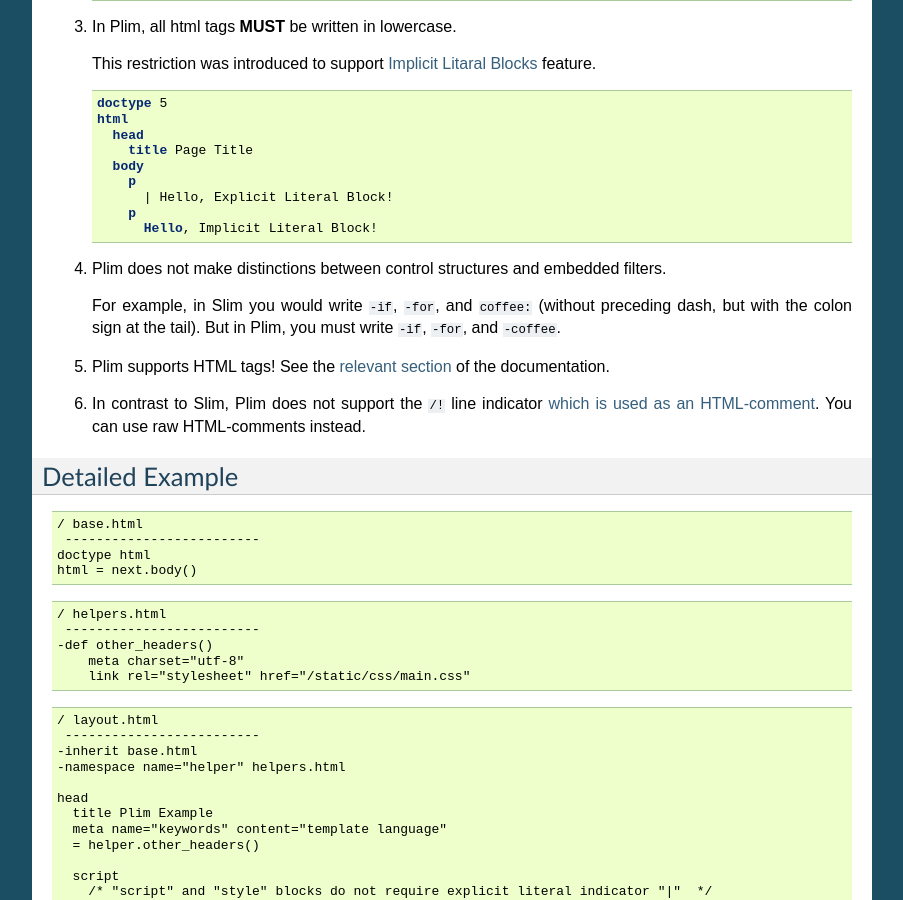
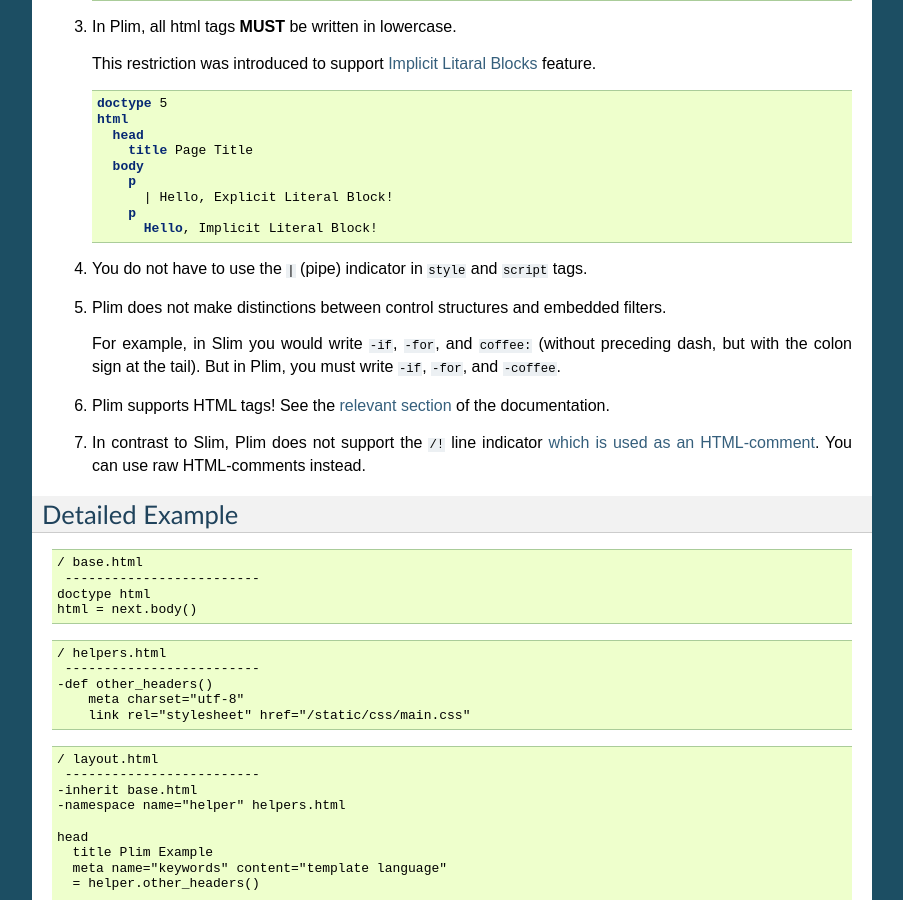
Before and after one commit to avanov/Plim, a Sphinx documentation site: the page built from docs/en/nutshell.txt, in a window 1280 px wide and 900 px high, scrolled down 1365 px. Shown: the whole window, without its empty margins (198-1101 px from the left). Built offline with Sphinx 7.4.7, drawn with Linux system fonts in a browser that asks for light colours.

Commit message:
Update docs.

```diff
--- a/docs/en/nutshell.txt
+++ b/docs/en/nutshell.txt
@@ -116,6 +116,8 @@ Plim is *not the exact* port of Slim. Here is the full list of differences.
             p
               Hello, Implicit Literal Block!
 
+
+#. You do not have to use the ``|`` (pipe) indicator in ``style`` and ``script`` tags.
 
 #.  Plim does not make distinctions between control structures and embedded filters.
 
```
